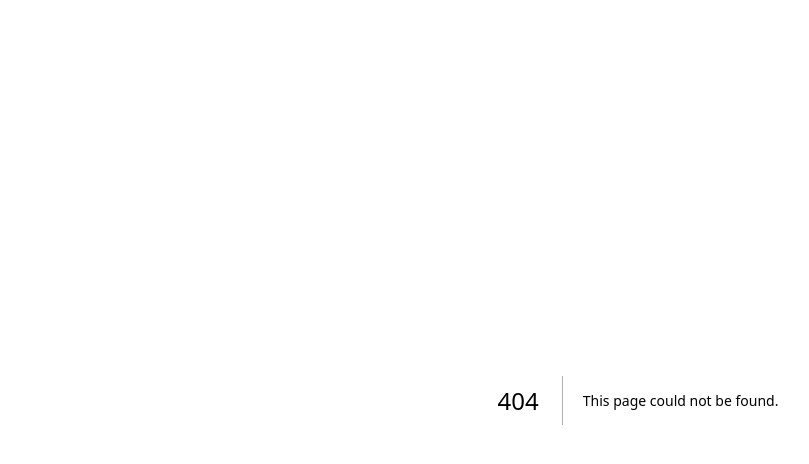
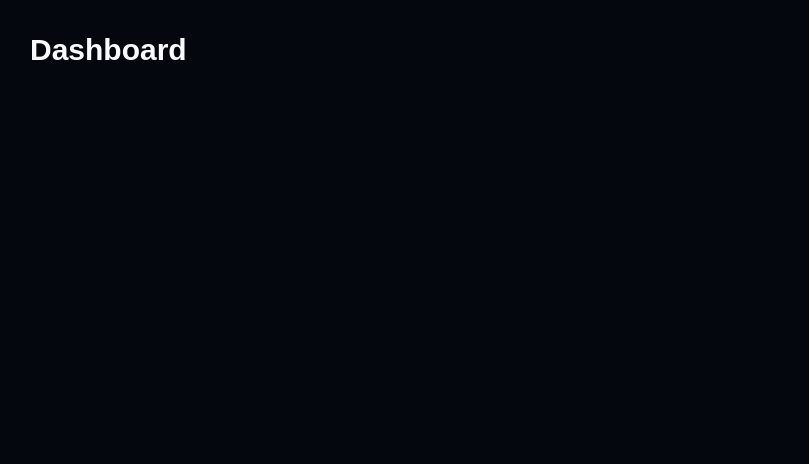
Before and after one commit to abdulmalik-codeWithFaith/cvboost-ai-frontend, a Next.js app: page /dashboard in a window 1280 px wide. Before the commit this address had no page. Shown: the top 464 px of the page, without its empty margins (2-811 px from the left). Built offline with nearby package versions, Linux system fonts and the light colour scheme.

Commit message:
feat: add dashboard route with placeholder page

```diff
--- /dev/null
+++ b/app/dashboard/page.tsx
@@ -0,0 +1,7 @@
+export default function DashboardPage() {
+  return (
+    <div className="min-h-screen bg-[#05070F] text-[#F8FAFC] p-8">
+      <h1 className="text-3xl font-bold">Dashboard</h1>
+    </div>
+  );
+}
```
Also changed, not shown: 1 other file (tests, documents, lock files or other folders).
